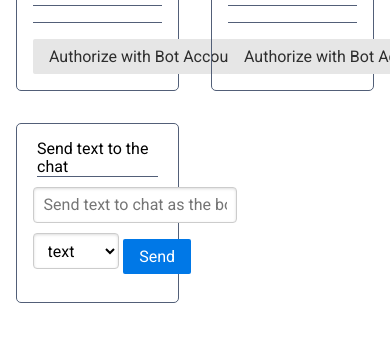
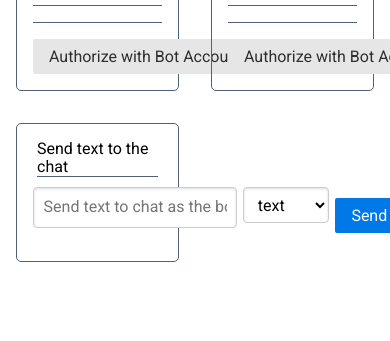
Before and after one commit to OdatNurd/devember-2021, a website: page dashboard/twitch.html in a window 390 px wide. Shown: the part 175-516 px from the top of the page. Drawn offline with nearby package versions, Linux system fonts and the light colour scheme.

Commit message:
Finally fix the display of the chat controls
THanks to the generous support from someone in chat who provided a link
to a jsfiddle that had a minimal example of flex, the controls for the
chat are now properly sized and aligned within their panel.

This may or may not be properly responsive, but that is not a concern
at the present time since the UI needs further work in the future.

```diff
--- a/dashboard/css/twitch.css
+++ b/dashboard/css/twitch.css
@@ -47,3 +47,16 @@ panel-buttons {
   padding-top: 1em;
   text-align: right;
 }
+
+.flex {
+  display: flex;
+}
+
+.flex-grow {
+  flex-grow: 2;
+}
+
+.mx-sm {
+  margin-left: 6px;
+  margin-right: 6px;
+}
--- a/dashboard/twitch.html
+++ b/dashboard/twitch.html
@@ -59,9 +59,9 @@
       <bot-card>
         <legend>Send text to the chat</legend>
         <form id="bot-speak" class="pure-form">
-          <fieldset style>
-              <input id="text-to-say" placeholder="Send text to chat as the bot" />
-              <select id="text-send-method">
+          <fieldset class="flex">
+              <input id="text-to-say" class="flex-grow" placeholder="Send text to chat as the bot" />
+              <select id="text-send-method" class="mx-sm">
                 <option value="say">text</option>
                 <option value="do">action</option>
               </select>
```
